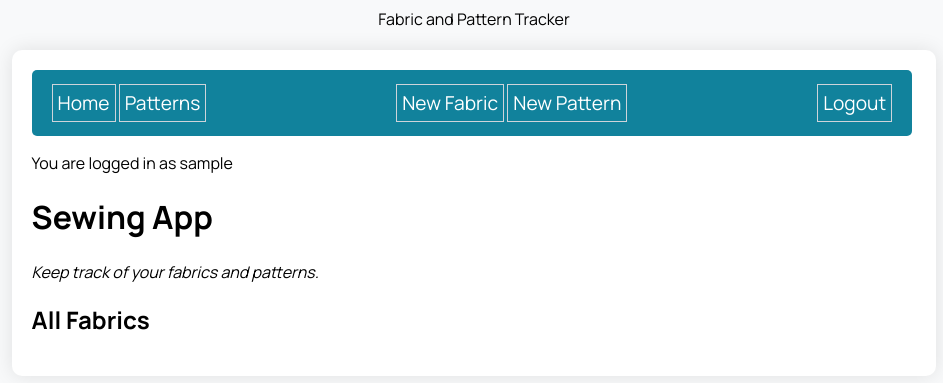
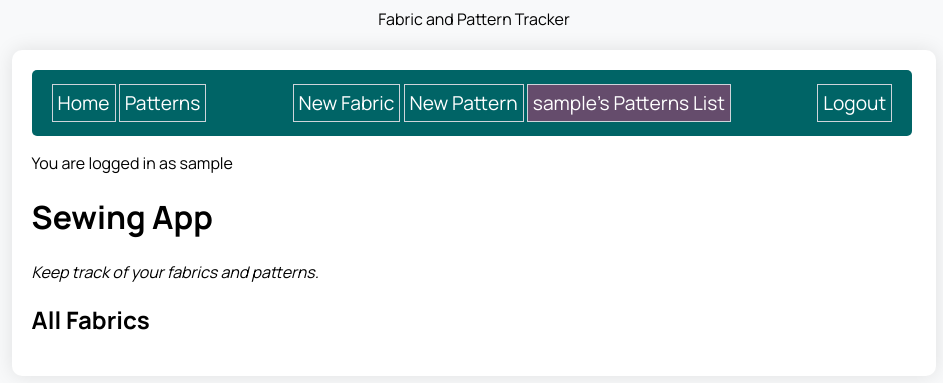
Before and after one commit to kangjoa/sew-serious, a Flask app: page / in a window 1280 px wide. Shown: the top 383 px of the page, without its empty margins (166-1109 px from the left). Run offline with Flask 2, Linux system fonts and the light colour scheme; the visitor is signed in with stand-in values (Sample User, id 1); data comes from the database, SQL or seed files in the repository; data that the repository does not hold is empty.

Commit message:
Update minor styling

```diff
--- a/sewing_app/static/style.css
+++ b/sewing_app/static/style.css
@@ -1,7 +1,7 @@
 :root {
-  --primary-color: #11829c;
-  --secondary-color: #6c757d;
-  --accent-color: #28a745;
+  --primary-color: #006466;
+  --secondary-color: #3e1f47;
+  --accent-color: #654c6c;
 }
 
 /* Body styles */
@@ -123,3 +123,7 @@ div.pattern-details {
   box-shadow: 0 0 10px rgba(0, 0, 0, 0.2);
   margin-bottom: 10px;
 }
+
+a.patterns-list {
+  background-color: var(--accent-color);
+}
--- a/sewing_app/templates/base.html
+++ b/sewing_app/templates/base.html
@@ -22,6 +22,7 @@
                 {% if current_user.is_authenticated %}
                 <a href="/new_fabric">New Fabric</a>
                 <a href="/new_pattern">New Pattern</a>
+                <a class="patterns-list" href="/patterns_list">{{ current_user.username }}'s Patterns List</a>
             </div>
             <div>
                 <a href="{{ url_for('auth.logout') }}">Logout</a>
```
